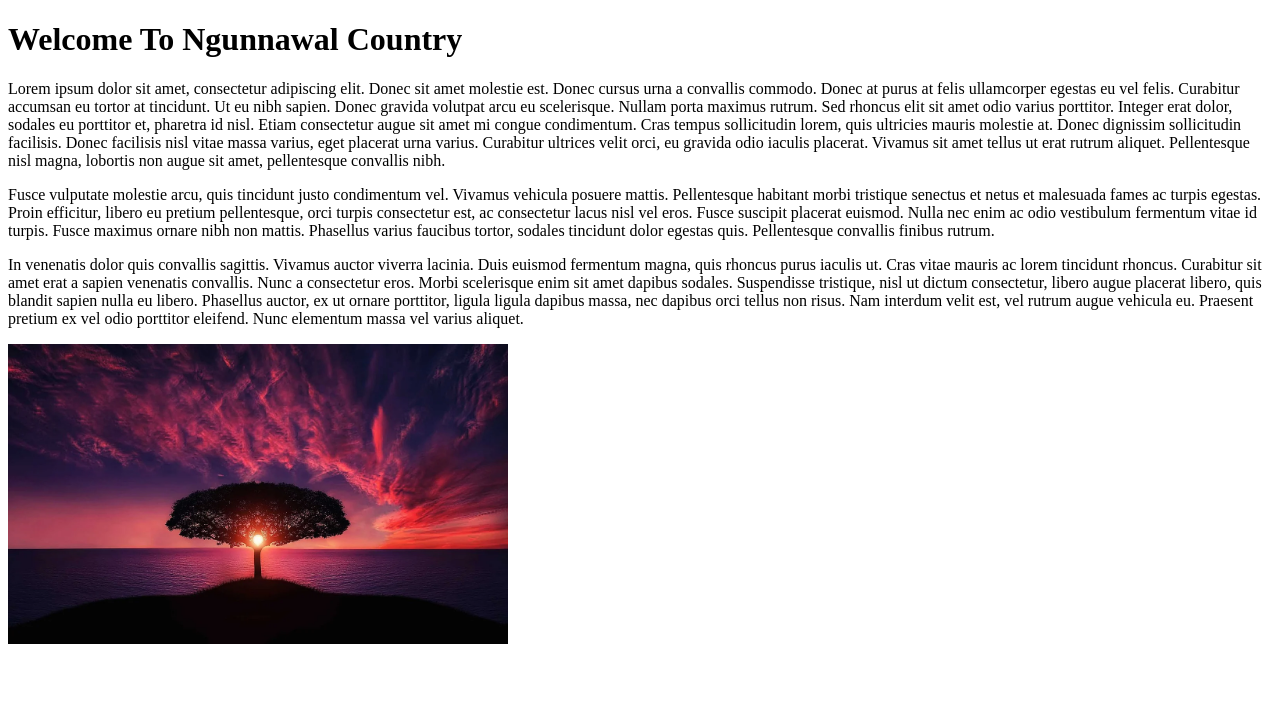
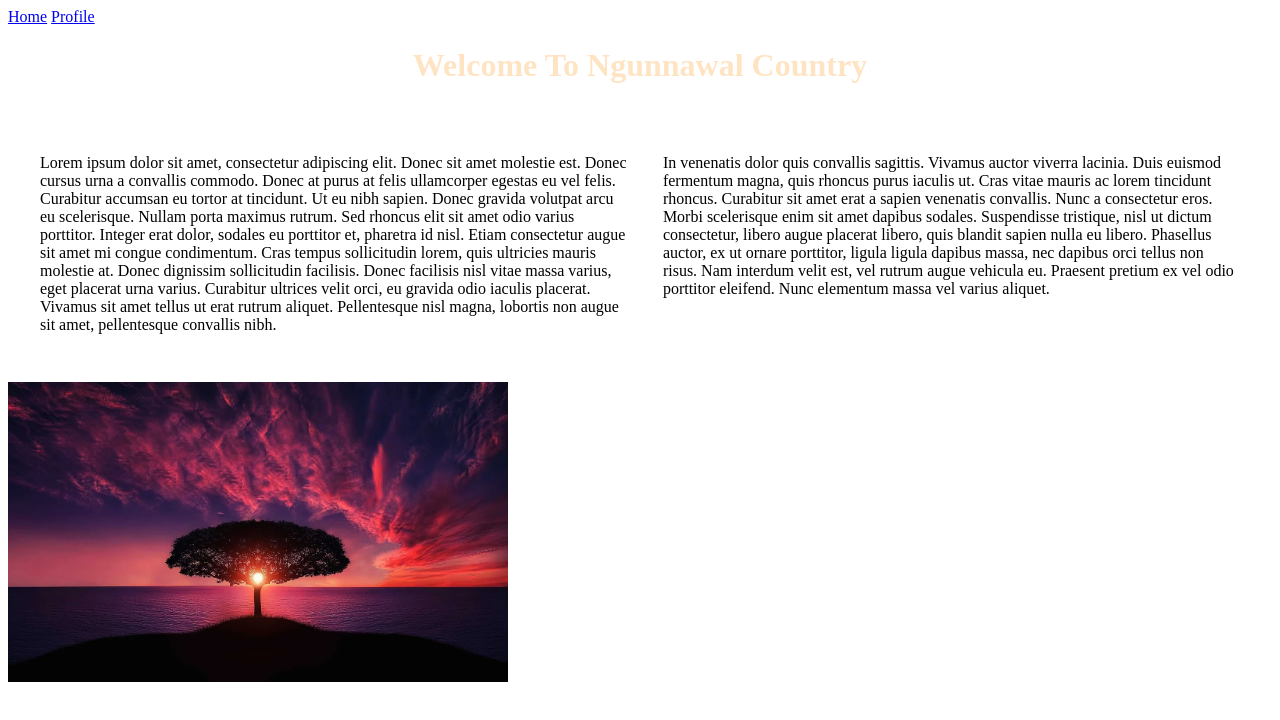
Before and after one commit to 4060269/NgunnawalCountryAssessment3, a plain HTML site: page index.html in a window 1280 px wide. Drawn offline with Linux system fonts and the light colour scheme; a script that the page names is missing.

Commit message:
index css

```diff
--- a/index.html
+++ b/index.html
@@ -5,12 +5,17 @@
     <meta http-equiv="X-UA-Compatible" content="IE=edge" />
     <title>Page Title</title>
     <meta name="viewport" content="width=device-width, initial-scale=1" />
-    <link rel="stylesheet" type="text/css" media="screen" href="main.css" />
+    <link rel="stylesheet" type="text/css" media="screen" href="ngunnawal.css" />
     <script src="main.js"></script>
   </head>
   <body>
+    <a href="index.html">Home</a>
+    <a href="profile.html">Profile</a>
+
     <h1>Welcome To Ngunnawal Country</h1>
 
+<div class="grid-container">
+  <div>
       <p>
         Lorem ipsum dolor sit amet, consectetur adipiscing elit. Donec sit amet
         molestie est. Donec cursus urna a convallis commodo. Donec at purus at
@@ -26,18 +31,9 @@
         Pellentesque nisl magna, lobortis non augue sit amet, pellentesque
         convallis nibh.
       </p>
+    </div>
 
-    <p>
-      Fusce vulputate molestie arcu, quis tincidunt justo condimentum vel.
-      Vivamus vehicula posuere mattis. Pellentesque habitant morbi tristique
-      senectus et netus et malesuada fames ac turpis egestas. Proin efficitur,
-      libero eu pretium pellentesque, orci turpis consectetur est, ac
-      consectetur lacus nisl vel eros. Fusce suscipit placerat euismod. Nulla
-      nec enim ac odio vestibulum fermentum vitae id turpis. Fusce maximus
-      ornare nibh non mattis. Phasellus varius faucibus tortor, sodales
-      tincidunt dolor egestas quis. Pellentesque convallis finibus rutrum.
-    </p>
-
+    <div>
         <p>
           In venenatis dolor quis convallis sagittis. Vivamus auctor viverra
           lacinia. Duis euismod fermentum magna, quis rhoncus purus iaculis ut. Cras
@@ -50,6 +46,18 @@
           vehicula eu. Praesent pretium ex vel odio porttitor eleifend. Nunc
           elementum massa vel varius aliquet.
         </p>
+    </div>
+</div>
+    <!---p>
+      Fusce vulputate molestie arcu, quis tincidunt justo condimentum vel.
+      Vivamus vehicula posuere mattis. Pellentesque habitant morbi tristique
+      senectus et netus et malesuada fames ac turpis egestas. Proin efficitur,
+      libero eu pretium pellentesque, orci turpis consectetur est, ac
+      consectetur lacus nisl vel eros. Fusce suscipit placerat euismod. Nulla
+      nec enim ac odio vestibulum fermentum vitae id turpis. Fusce maximus
+      ornare nibh non mattis. Phasellus varius faucibus tortor, sodales
+      tincidunt dolor egestas quis. Pellentesque convallis finibus rutrum.
+    </p>-->
 
     <img src="Images/tree.webp" width="500" height="300" />
   </body>
--- /dev/null
+++ b/ngunnawal.css
@@ -0,0 +1,12 @@
+h1 {
+  color: bisque;
+  text-align: center;
+}
+
+.grid-container {
+  display: grid;
+  grid-template-columns: auto auto; /* 2 column grid */
+  grid-gap: 2em;
+  padding: 2em;
+
+}
```
Lines whose indentation alone changed are shown as unchanged.
